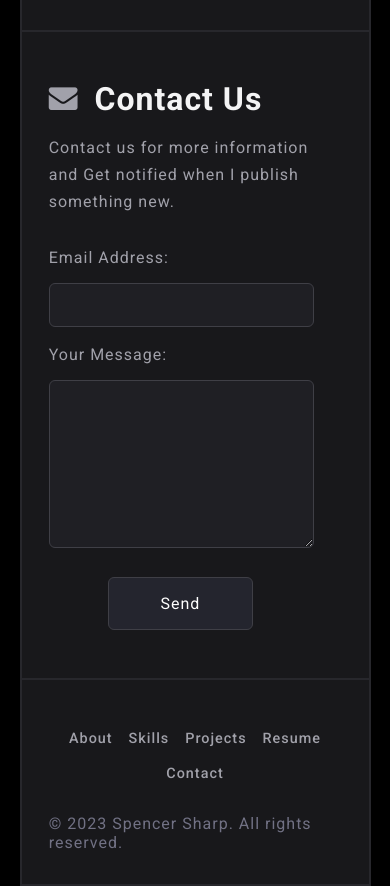
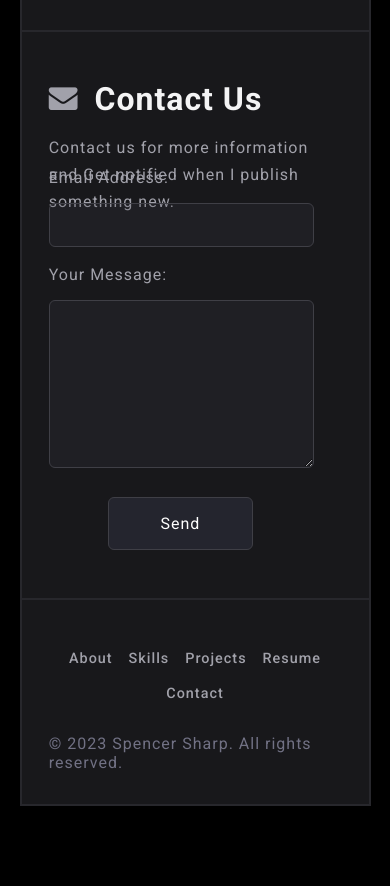
Before and after one commit to Ibrahimfathi96/Portfolio, a React (Vite) app: page / in a window 390 px wide. Shown: the part 2800-3686 px from the top of the page. After the commit the page ends 3606 px from the top, so only its background shows below. Built offline with nearby package versions, Linux system fonts and the light colour scheme.

Commit message:
Adjustments to be more responsive

```diff
--- a/src/components/4-contact/Contact.jsx
+++ b/src/components/4-contact/Contact.jsx
@@ -17,7 +17,10 @@ const Contact = () => {
           something new.
         </p>
 
-        <div style={{ justifyContent: "space-between" }} className="flex">
+        <div
+          style={{ justifyContent: "space-between", marginTop: "-4rem" }}
+          className="flex"
+        >
           <form onSubmit={handleSubmit}>
             <div className="flex">
               <label htmlFor="email">Email Address:</label>
--- a/src/components/4-contact/contact.css
+++ b/src/components/4-contact/contact.css
@@ -19,7 +19,7 @@ section.contact-us .title {
 }
 section.contact-us .sub-title {
   color: var(--subtitle);
-  margin-bottom: 2rem;
+  margin-bottom: 1rem;
   line-height: 1.7rem;
 }
 
```
